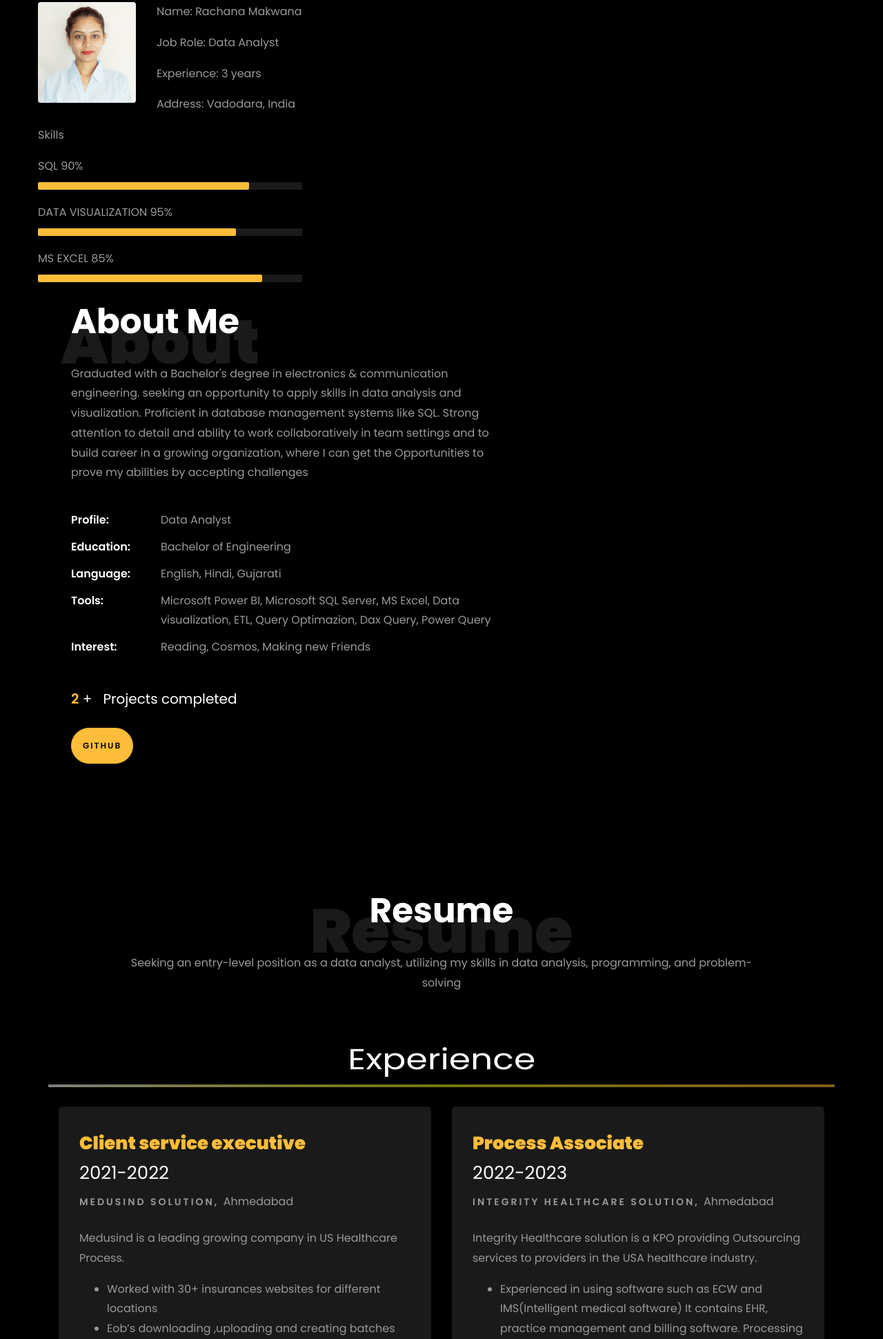
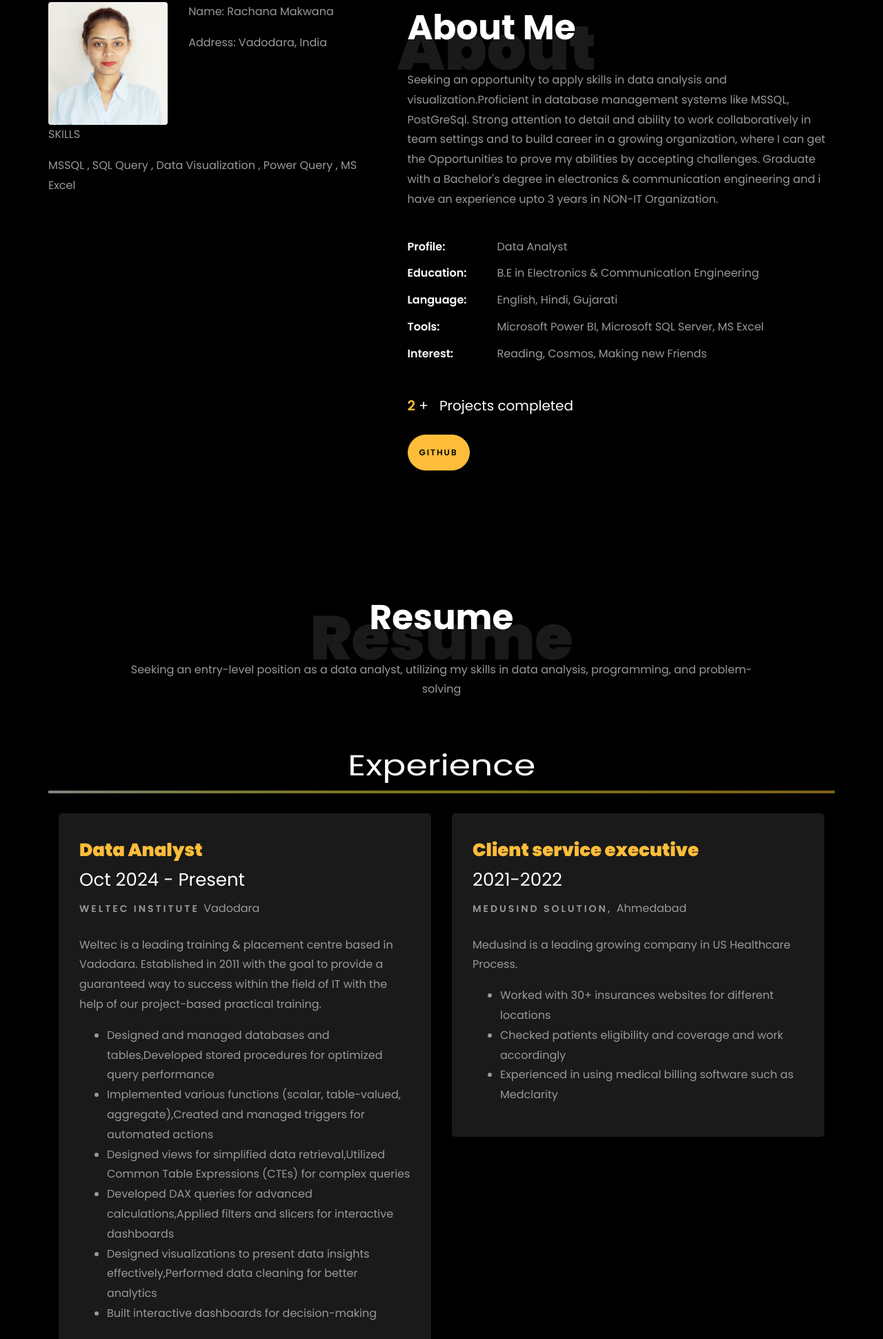
Before and after one commit to Rachana011998/Portfolio.github.in, a plain HTML site: page index.html in a window 1280 px wide. Shown: the part 859-2800 px from the top of the page at 69% size. Drawn offline with Linux system fonts and the light colour scheme; files whose address does not match are found by name.

Commit message:
Add files via upload

```diff
--- a/index.html
+++ b/index.html
@@ -193,7 +193,7 @@
 						<!-- <h2 class="d-flex" style="margin-bottom: 0">With over 5 years of experience</h2> -->
 						<!-- <br> -->
 			            <p><a href="https://www.linkedin.com/in/rachana-makwana-541844193/" class="btn btn-primary py-3 px-4">LinkedIn</a>
-							<a href="https://github.com/" class="btn btn-white btn-outline-white py-3 px-4">My works</a></p>
+							<a href="https://github.com/Rachana011998?tab=repositories" class="btn btn-white btn-outline-white py-3 px-4">My works</a></p>
 		            </div>
 		          </div>
 	        	</div>
@@ -208,7 +208,7 @@
     	<div class="container">
 			<div class="row">
 				<div class="row d-flex align-items-stretch">
-				<div class="row d-flex">
+				<!-- <div class="row d-flex"> -->
 					<div class="col-md-6 col-lg-5 d-flex">
 						<div class="img-about img d-flex align-items-stretch">
 							<div class="overlay">
@@ -222,44 +222,44 @@
 									<div class="col-sm-6 col-md-7">
 									  <div class="about-info">
 										<p><span class="title-s">Name: </span> <span>Rachana Makwana</span></p>
-										<p><span class="title-s">Job Role: </span> <span>Data Analyst</span></p>
-										<p><span class="title-s">Experience: </span> <span>3 years</span></p>
+<!-- 										<p><span class="title-s">Job Role: </span> <span>Process Associate</span></p>
+										<p><span class="title-s">Experience: </span> <span>3 years</span></p> -->
 										<p><span class="title-s">Address: </span> <span>Vadodara, India</span></p>
 									  </div>
 									</div>
 								  </div>
 
 								<div class="skill-mf">
-									<p class="title-s">Skills</p>
-									<span>SQL</span> <span class="pull-right">90%</span>
-									<div class="progress">
+									<p class="title-s">SKILLS</p>
+									<span>MSSQL</span> <span class="pull-right">,</span>
+<!-- 									<div class="progress">
 										<div class="progress-bar" role="progressbar" style="width: 80%;" aria-valuenow="80" aria-valuemin="0"
 											aria-valuemax="100"></div>
-									</div>
+									</div> -->
 
-									 <!-- <span>PYTHON</span> <span class="pull-right">85%</span>
-									<div class="progress">
+									<span>SQL Query</span> <span class="pull-right">,</span>
+<!-- 									<div class="progress">
 										<div class="progress-bar" role="progressbar" style="width: 85%" aria-valuenow="85" aria-valuemin="0"
 											aria-valuemax="100"></div>
 									</div> -->
 
-									<span>DATA VISUALIZATION</span> <span class="pull-right">95%</span>
-									<div class="progress">
+									<span>Data Visualization</span> <span class="pull-right">,</span>
+<!-- 									<div class="progress">
 										<div class="progress-bar" role="progressbar" style="width: 75%" aria-valuenow="75" aria-valuemin="0"
 											aria-valuemax="100"></div>
-									</div>
+									</div> -->
 
-									<span>MS EXCEL</span> <span class="pull-right">85%</span>
-									<div class="progress">
+									<span>Power Query</span> <span class="pull-right">,</span>
+<!-- 									<div class="progress">
 										<div class="progress-bar" role="progressbar" style="width: 85%" aria-valuenow="85" aria-valuemin="0"
 											aria-valuemax="100"></div>
-									</div>
+									</div> -->
 
-									<!-- <span>Machine Learning</span> <span class="pull-right">80%</span>
-									<div class="progress">
+									<span>MS Excel</span> <span class="pull-right"> </span>
+<!-- 									<div class="progress">
 										<div class="progress-bar" role="progressbar" style="width: 80%" aria-valuenow="80" aria-valuemin="0"
-											aria-valuemax="100"></div> -->
-									</div>
+											aria-valuemax="100"></div>
+									</div> -->
 								</div>
 							</div>
 						</div>
@@ -272,15 +272,15 @@
 								<h1 class="big">About</h1>
 								<h2 class="mb-4">About Me</h2>
 
-								<p>Graduated with a Bachelor's degree in electronics & communication engineering. seeking an opportunity to apply skills in data analysis and visualization.
-									Proficient in database management systems like SQL. Strong attention to detail and ability to work collaboratively in team settings and to build career in a growing organization,
-									where I can get the Opportunities to prove my abilities by accepting challenges</p>
+								<p>Seeking an opportunity to apply skills in data analysis and visualization.Proficient in database management systems like MSSQL, PostGreSql. Strong attention to detail and ability
+									to work collaboratively in team settings and to build career in a growing organization, where I can get the Opportunities to prove my abilities by accepting challenges.
+									Graduate with a Bachelor's degree in electronics & communication engineering and i have an experience upto 3 years in NON-IT Organization. </p>
 								<ul class="about-info mt-4 px-md-0 px-2">
-									<li class="d-flex"><span>Profile:</span> <span>Data Analyst</span></li>
-									<!-- <li class="d-flex"><span>Domain:</span> <span>Us Healthcare </span></li> -->
-									<li class="d-flex"><span>Education:</span> <span>Bachelor of Engineering</span></li>
+									<li class="d-flex"><span>Profile:</span> <span>Data Analyst </span></li>
+<!-- 									<li class="d-flex"><span>Domain:</span> <span>Us Healthcare </span></li> -->
+									<li class="d-flex"><span>Education:</span> <span>B.E in Electronics & Communication Engineering</span></li>
 									<li class="d-flex"><span>Language:</span> <span>English, Hindi, Gujarati</span></li>
-									<li class="d-flex"><span>Tools:</span> <span>Microsoft Power BI, Microsoft SQL Server, MS Excel, Data visualization, ETL, Query Optimazion, Dax Query, Power Query</span></li>
+									<li class="d-flex"><span>Tools:</span> <span>Microsoft Power BI, Microsoft SQL Server, MS Excel</span></li>
 									<!-- <li class="d-flex"><span>Other Skills:</span> <span>Cloud, PySpark, Excel, Git, JIRA, Google Analytics &amp; SEO</span></li> -->
 									<li class="d-flex"><span>Interest:</span> <span>Reading, Cosmos, Making new Friends</span></li>
 
@@ -295,7 +295,7 @@
 									<span class="number" data-number="3">0</span> <span>+</span>
 									<span>&nbsp; Projects completed</span>
 								</p>
-								<p><a href="https://github.com/" class="btn btn-primary py-3 px-3">Github</a></p>
+								<p><a href="https://github.com/Rachana011998?tab=repositories" class="btn btn-primary py-3 px-3">Github</a></p>
 							</div>
 						</div>
 					</div>
@@ -323,6 +323,27 @@
 		<br>
 
 		<div class="row">
+			<div class="col-md-6">
+					<div class="resume-wrap ftco-animate">
+						<span class="date">Data Analyst</span>
+						<h2>Oct 2024 - Present</h2>
+						<span class="position">Weltec Institute </span>
+						<span class="mt-4">Vadodara</span>
+						<p class="mt-4">Weltec is a leading training & placement centre based in Vadodara. Established in 2011 with the goal to provide a
+							guaranteed way to success within the field of IT with the help of our project-based practical training.
+							<ul>
+								<li>Designed and managed databases and tables,Developed stored procedures for optimized query performance </li>
+								<li>Implemented various functions (scalar, table-valued, aggregate),Created and managed triggers for automated actions </li>
+								<li>Designed views for simplified data retrieval,Utilized Common Table Expressions (CTEs) for complex queries </li>
+								<li>Developed DAX queries for advanced calculations,Applied filters and slicers for interactive dashboards </li>
+								<li>Designed visualizations to present data insights effectively,Performed data cleaning for better analytics </li>
+								<li>Built interactive dashboards for decision-making </li>
+							</ul>
+						</p>
+					</div>
+
+				</div>
+
 				<div class="col-md-6">
 					<div class="resume-wrap ftco-animate">
 						<span class="date">Client service executive</span>
@@ -332,7 +353,7 @@
 						<p class="mt-4">Medusind is a leading growing company in US Healthcare Process.
 							<ul>
 								<li>Worked with 30+ insurances websites for different locations </li>
-								<li>Eob’s downloading ,uploading and creating batches for posting </li>
+<!-- 								<li>Eob’s downloading ,uploading and creating batches for posting </li> -->
 								<li>Checked patients eligibility and coverage and work accordingly </li>
 								<li>Experienced in using medical billing software such as Medclarity </li>
 							</ul>
@@ -373,18 +394,18 @@
 			<div class="row">
     			<div class="col-md-6">
     				<div class="resume-wrap ftco-animate">
-    					<span class="date">2013-2015</span>
-    					<h2>Higher Secondary School</h2>
-    					<span class="position">Lotus High School-Thermal</span>
+    					<span class="date">2015-2020</span>
+    					<h2>B.E (Electronics and Communication Engineering)</h2>
+    					<span class="position">Government Engineering Collage-Modasa</span>
     					<!-- <p class="mt-4">Grade: First class distinction.</p> -->
     				</div>
     			</div>
 
     			<div class="col-md-6">
     				<div class="resume-wrap ftco-animate">
-    					<span class="date">2015-2020</span>
-    					<h2>Bachelor of Engineering</h2>
-    					<span class="position">Government of Engineering college-Modasa</span>
+    					<span class="date">2013-2015</span>
+    					<h2>Higher Secondary School</h2>
+    					<span class="position">Lotus High School-Thermal</span>
     					<!-- <p class="mt-4">Grade: First class distinction.</p> -->
     				</div>
 				</div>
@@ -406,7 +427,7 @@
           <div class="col-md-7 heading-section text-center ftco-animate">
             <h1 class="big big-2">Projects</h1>
             <h2 class="mb-4">Projects</h2>
-            <p>Below are the sample Data Analytics projects on SQL & Power BI </p>
+            <p>Below are the sample Data Analytics projects on SQL,Power BI and MS Excel </p>
           </div>
         </div>
         <div class="row d-flex">
@@ -460,7 +481,7 @@
 				</div>
 			  </div>
 			</div>
-			 <div class="col-md-4 d-flex ftco-animate">
+			<div class="col-md-4 d-flex ftco-animate">
 				<div class="blog-entry justify-content-end">
 				<a href="https://github.com/Rachana011998/Pizza_sales_analysis" class="block-20 zoom-effect" style="background-image: url('images/proj_5.jpg');">
 				</a>
@@ -475,8 +496,8 @@
 	  </div>
     </section>
 
-	<!-- <section class="ftco-section ftco-no-pt ftco-no-pb ftco-counter img" id="section-counter"> -->
-      <!-- <div class="container">
+<!-- 	<section class="ftco-section ftco-no-pt ftco-no-pb ftco-counter img" id="section-counter">
+      <div class="container">
 		<div class="row d-md-flex align-items-center">
           <div class="col-md d-flex justify-content-center counter-wrap ftco-animate">
             <div class="block-18">
@@ -510,12 +531,12 @@
               </div>
             </div>
           </div>
-        </div> -->
-      <!-- </div> -->
+        </div>
+      </div> -->
 
-	  <!-- <div class="ftco-section ftco-hireme img margin-top" style="background-image: url(images/bg_1.jpg)">
+<!--  <div class="ftco-section ftco-hireme img margin-top" style="background-image: url(images/bg_1.jpg)">
 			<div class="container">
-				 <div class="row justify-content-center">
+				<div class="row justify-content-center">
 					<div class="col-md-7 ftco-animate text-center">
 						<h2>More projects on<span> Github  </span> </h2>
 						<div class="heading"> <h4> I love to solve business problems &amp; uncover hidden data stories </h4>
@@ -574,7 +595,7 @@
           			<span class="icon-globe"></span>
           		</div>
           		<h3 class="mb-4">Download Resume</h3>
-	            <p><a href="#">resumelink</a></p>
+	            <p><a href="https://drive.google.com/file/d/17A3jZ8Q7AI2OdMy_8Im87BUxcmCFPUJc/view?usp=drive_link">resumelink</a></p>
 	          </div>
           </div>
 
@@ -603,18 +624,18 @@
 
 
 
-    <footer class="ftco-footer ftco-section">
+<!--     <footer class="ftco-footer ftco-section">
 		<div class="container">
 		  <div class="row">
 			<div class="col-md-12 text-center">
 
-			  <p><!-- Link back to Colorlib can't be removed. Template is licensed under CC BY 3.0. -->
-	Copyright &copy;<script>document.write(new Date().getFullYear());</script> All rights reserved | This template is made with <i class="icon-heart color-danger" aria-hidden="true"></i> by <a href="https://colorlib.com" target="_blank">Colorlib</a>
-	<!-- Link back to Colorlib can't be removed. Template is licensed under CC BY 3.0. --></p>
+			   <p> Link back to Colorlib can't be removed. Template is licensed under CC BY 3.0.
+ 	Copyright &copy;<script>document.write(new Date().getFullYear());</script> All rights reserved | This template is made with <i class="icon-heart color-danger" aria-hidden="true"></i> by <a href="https://colorlib.com" target="_blank">Colorlib</a>
+	 Link back to Colorlib can't be removed. Template is licensed under CC BY 3.0.
 			</div>
 		  </div>
 		</div>
-	  </footer>
+	  </footer> -->
 
 
   <!-- loader -->
```
